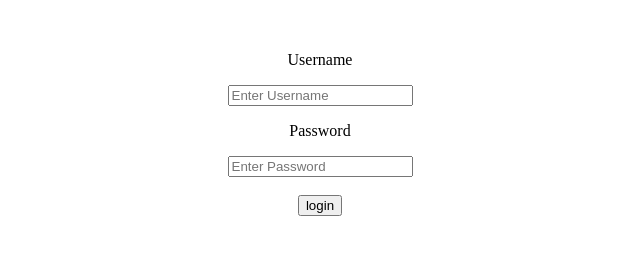
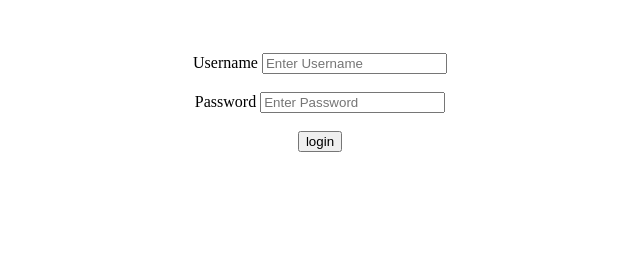
Before and after one commit to arshdeep16543/Login-page, a plain HTML site: page index.html in a window 1280 px wide. Shown: the part 50-304 px from the top of the page, without its empty margins (320-960 px from the left). Drawn offline with Linux system fonts and the light colour scheme.

Commit message:
Update index.html

```diff
--- a/index.html
+++ b/index.html
@@ -9,22 +9,19 @@
            }
                 .box{
               text-align:center;
-          }
-            p{
-                text-align:center;
-            }
+                }
         </style>
 </head>
 <body>
     <div class="box">
     <h2> Login  </h2>
-<br>
+<br><br>
 <!-- Username -->
-        <p>Username</p>
+        Username
 <input type="text" placeholder="Enter Username ">
-<br>
+<br><br>
 <!-- Password -->
-        <p>Password</p>
+        Password
 <input type="password"
 placeholder="Enter Password ">
 <br><br>
```
